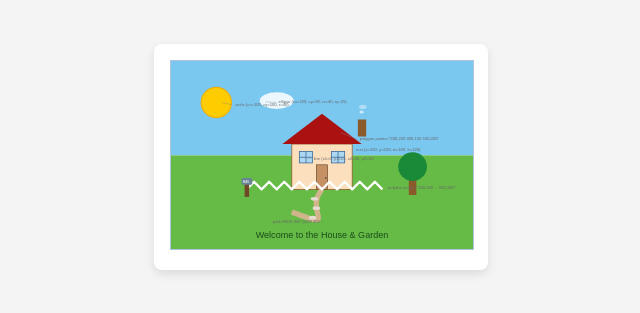
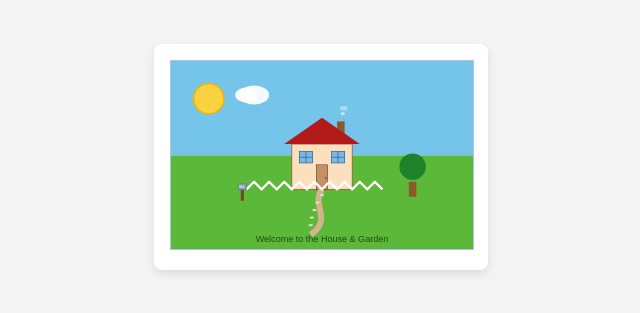
Before and after one commit to Justinzzz04/T04-1, a plain HTML site: page index.html in a window 1280 px wide. Shown: the part 243-556 px from the top of the page, without its empty margins (319-959 px from the left). Drawn offline with Linux system fonts and the light colour scheme.

Commit message:
Update index.html

```diff
--- a/index.html
+++ b/index.html
@@ -2,7 +2,7 @@
 <html lang="en">
 <head>
   <meta charset="UTF-8">
-  <title>T04-1: SVG House and Garden</title>
+  <title>T04 – SVG House &amp; Garden</title>
   <style>
     body {
       font-family: sans-serif;
@@ -33,86 +33,69 @@
   <figure>
     <svg viewBox="0 0 800 500" aria-labelledby="title desc">
       <title id="title">House and Garden Scene</title>
-      <desc id="desc">SVG drawing of a house, sky, grass, sun, cloud, tree, fence, path, mailbox, smoke, windows, and coordinate text annotations.</desc>
+      <desc id="desc">SVG drawing of a house, sky, grass, sun, cloud, tree, fence, path, mailbox, smoke, and windows.</desc>
 
       <defs>
-        <!-- Reusable Window Definition (Group <g>) -->
+        <!-- Reusable Window Definition (35x30 rect with mullion lines) -->
         <g id="window">
-          <rect x="0" y="0" width="35" height="30" fill="#aed8f2" stroke="#336699" stroke-width="2" />
+          <rect x="0" y="0" width="35" height="30" fill="#78b9e6" stroke="#336699" stroke-width="2" />
           <line x1="0" y1="15" x2="35" y2="15" stroke="#336699" stroke-width="2" />
           <line x1="17.5" y1="0" x2="17.5" y2="30" stroke="#336699" stroke-width="2" />
         </g>
       </defs>
 
       <!-- Step 4 Top-Left Demo Window -->
-      <use href="#window" transform="translate(15, 15)" />
+      <use href="#window" transform="translate(5, 5)" />
 
-      <!-- Sky and Grass -->
-      <rect x="0" y="0" width="800" height="250" fill="#7ac7f0" />
-      <rect x="0" y="250" width="800" height="250" fill="#66bb46" />
+      <!-- Sky and Grass Background -->
+      <rect x="0" y="0" width="800" height="250" fill="#75c5eb" />
+      <rect x="0" y="250" width="800" height="250" fill="#5cb838" />
 
       <!-- Sun and Cloud -->
-      <circle cx="120" cy="110" r="40" fill="#ffcc00" stroke="#f0b000" stroke-width="3" />
-      <ellipse cx="280" cy="105" rx="45" ry="22" fill="#ffffff" opacity="0.85" />
+      <circle cx="100" cy="100" r="40" fill="#fcd240" stroke="#f2b600" stroke-width="4" />
+      <ellipse cx="220" cy="90" rx="40" ry="25" fill="#ffffff" opacity="0.9" />
+      <ellipse cx="200" cy="90" rx="30" ry="20" fill="#ffffff" opacity="0.9" />
 
       <!-- Chimney Smoke Puffs -->
-      <ellipse cx="505" cy="135" rx="6" ry="4" fill="#ffffff" opacity="0.6" />
-      <ellipse cx="508" cy="122" rx="10" ry="6" fill="#ffffff" opacity="0.4" />
+      <ellipse cx="455" cy="140" rx="6" ry="4" fill="#ffffff" opacity="0.6" />
+      <ellipse cx="458" cy="125" rx="10" ry="6" fill="#ffffff" opacity="0.4" />
 
       <!-- Tree -->
-      <rect x="630" y="310" width="20" height="45" fill="#8b5a2b" />
-      <circle cx="640" cy="280" r="38" fill="#1b8a38" />
+      <rect x="630" y="320" width="20" height="40" fill="#8b5a2b" />
+      <circle cx="640" cy="280" r="35" fill="#1e822a" />
 
-      <!-- House Base, Chimney and Roof -->
-      <rect x="495" y="155" width="22" height="45" fill="#8b5a2b" />
+      <!-- House Base, Chimney, and Roof -->
+      <rect x="440" y="160" width="20" height="40" fill="#8b5a2b" />
       <rect x="320" y="220" width="160" height="120" fill="#fce0bd" stroke="#8b5a2b" stroke-width="2" />
-      <polygon points="295,220 400,140 505,220" fill="#aa1111" />
+      <polygon points="300,220 400,150 500,220" fill="#b31b1b" />
 
-      <!-- Door -->
-      <rect x="385" y="275" width="30" height="65" fill="#c49064" stroke="#5c3a1e" stroke-width="1.5" />
-      <circle cx="410" cy="310" r="2" fill="#333" />
-
-      <!-- Windows Placed using <use> and translate -->
+      <!-- Windows (Placed using <use> and translate) -->
       <use href="#window" transform="translate(340, 240)" />
       <use href="#window" transform="translate(425, 240)" />
 
-      <!-- Path and Stepping Stones -->
-      <path d="M 400 340 C 350 400, 450 450, 320 400" fill="none" stroke="#d2b48c" stroke-width="14" />
-      <ellipse cx="380" cy="365" rx="10" ry="5" fill="#e6dcd3" />
-      <ellipse cx="385" cy="390" rx="10" ry="5" fill="#e6dcd3" />
-      <ellipse cx="375" cy="415" rx="10" ry="5" fill="#e6dcd3" />
+      <!-- Front Door -->
+      <rect x="385" y="275" width="30" height="65" fill="#c49064" stroke="#5c3a1e" stroke-width="1.5" />
+      <circle cx="410" cy="310" r="2" fill="#333333" />
 
-      <!-- Fence -->
+      <!-- Curved Stone Footpath -->
+      <path d="M 400 340 C 370 380, 430 420, 370 460" fill="none" stroke="#d2b48c" stroke-width="16" />
+      <!-- Stepping Stones -->
+      <ellipse cx="400" cy="355" rx="6" ry="3" fill="#e6dcd3" />
+      <ellipse cx="388" cy="375" rx="6" ry="3" fill="#e6dcd3" />
+      <ellipse cx="380" cy="395" rx="6" ry="3" fill="#e6dcd3" />
+      <ellipse cx="373" cy="415" rx="6" ry="3" fill="#e6dcd3" />
+      <ellipse cx="370" cy="435" rx="6" ry="3" fill="#e6dcd3" />
+
+      <!-- Fence (Lowered to sit in front of the house and garden) -->
       <polyline points="200,340 220,320 240,340 260,320 280,340 300,320 320,340 340,320 360,340 380,320 400,340 420,320 440,340 460,320 480,340 500,320 520,340 540,320 560,340" fill="none" stroke="#ffffff" stroke-width="6" stroke-linejoin="round" />
 
       <!-- Mailbox -->
-      <rect x="195" y="325" width="12" height="35" fill="#6e4727" />
-      <rect x="187" y="310" width="28" height="18" rx="4" fill="#698396" />
-      <text x="190" y="323" font-size="8" fill="#ffffff" font-family="sans-serif">MAIL</text>
+      <rect x="185" y="340" width="8" height="30" fill="#6e4727" />
+      <rect x="178" y="325" width="22" height="16" rx="3" fill="#7d9db3" stroke="#4a6375" />
+      <text x="180" y="336" font-size="7" fill="#ffffff" font-family="sans-serif">MAIL</text>
 
       <!-- Welcome Text Label -->
-      <text x="400" y="470" text-anchor="middle" font-size="24" fill="#1b4d1b" font-family="sans-serif">Welcome to the House &amp; Garden</text>
-
-      <!-- Coordinate Annotations -->
-      <g id="annotations" font-size="11" fill="#666" font-family="sans-serif">
-        <text x="170" y="120">circle (cx=100, cy=100, r=40)</text>
-        <line x1="162" y1="116" x2="135" y2="110" stroke="#888" stroke-width="1" />
-
-        <text x="285" y="110">ellipse (cx=220, cy=90, rx=40, ry=25)</text>
-        <line x1="280" y1="110" x2="250" y2="108" stroke="#888" stroke-width="1" />
-
-        <text x="500" y="210">polygon points="300,220 400,150 500,220"</text>
-        <line x1="495" y1="208" x2="450" y2="190" stroke="#888" stroke-width="1" />
-
-        <text x="490" y="238">rect (x=320, y=220, w=160, h=120)</text>
-
-        <text x="378" y="262">line (x1=0, y1=15, x2=35, y2=15)</text>
-        <line x1="375" y1="260" x2="350" y2="255" stroke="#888" stroke-width="1" />
-
-        <text x="575" y="340">polyline points="200,340 ... 560,340"</text>
-
-        <text x="270" y="430">path M410 340 Q430 400 ...</text>
-      </g>
+      <text x="400" y="480" text-anchor="middle" font-size="24" fill="#1b4d1b" font-family="sans-serif">Welcome to the House &amp; Garden</text>
     </svg>
   </figure>
 
```
